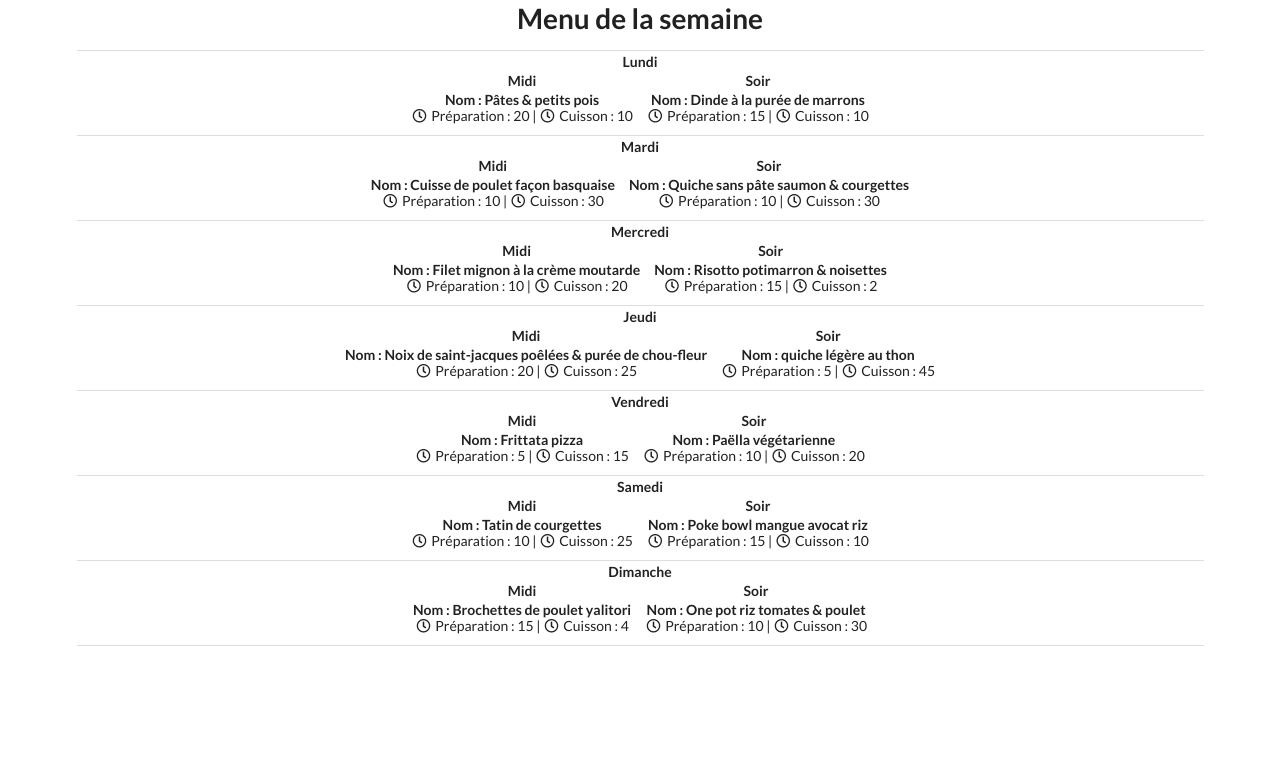
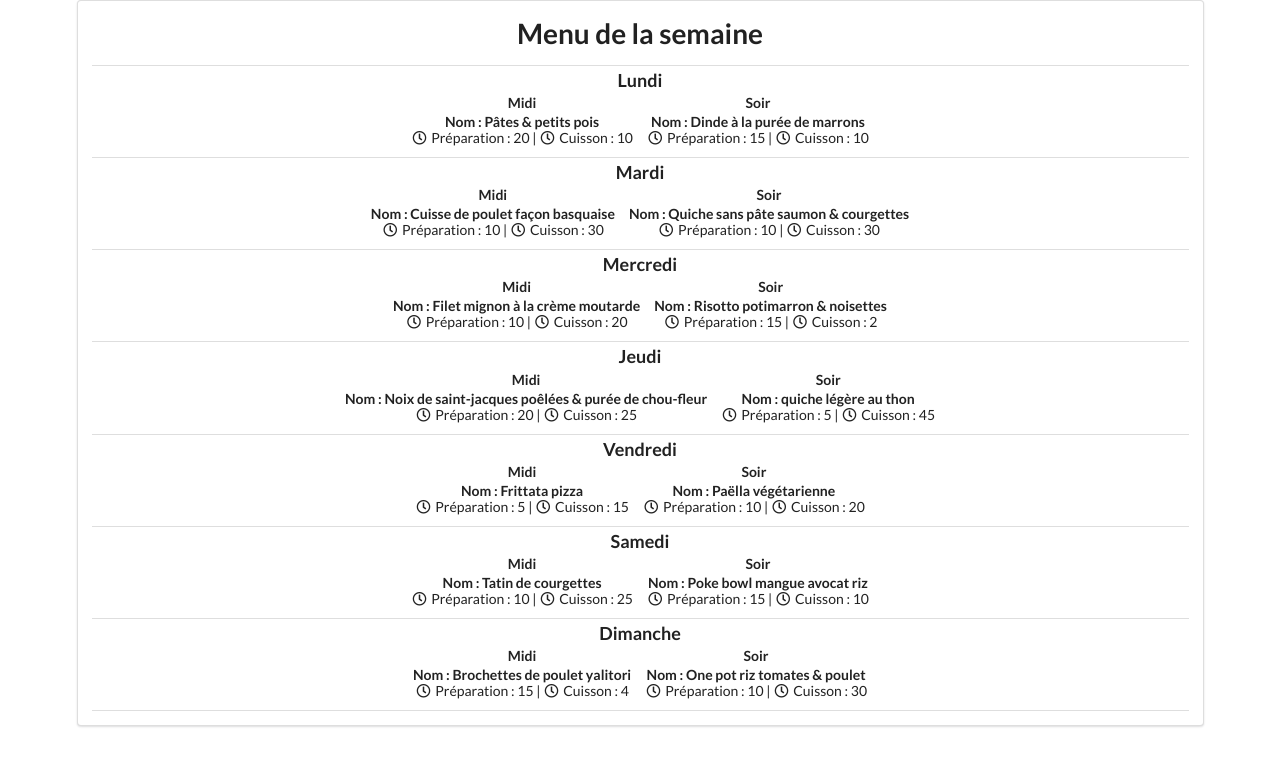
Before and after one commit to brock37/Familly_Eat, a Vue app: page / in a window 1280 px wide. Shown: the top 766 px of the page. Built offline with nearby package versions, Linux system fonts and the light colour scheme.

Commit message:
segment main container

```diff
--- a/src/components/WeekMeal.vue
+++ b/src/components/WeekMeal.vue
@@ -1,9 +1,9 @@
 <template lang="html">
-  <div class="weekmeal ui center aligned container">
+  <div class="weekmeal ui center aligned segment container">
     <h1>Menu de la semaine</h1>
-    <div class="ui celled list ">
+    <div class="ui celled list">
       <div class="item" v-for="jour in JourSemaine">
-        <div class="header">{{ jour }}</div>
+        <div class="ui header">{{ jour }}</div>
           <div class="content" >
 
             <div class="ui horizontal list">
```
